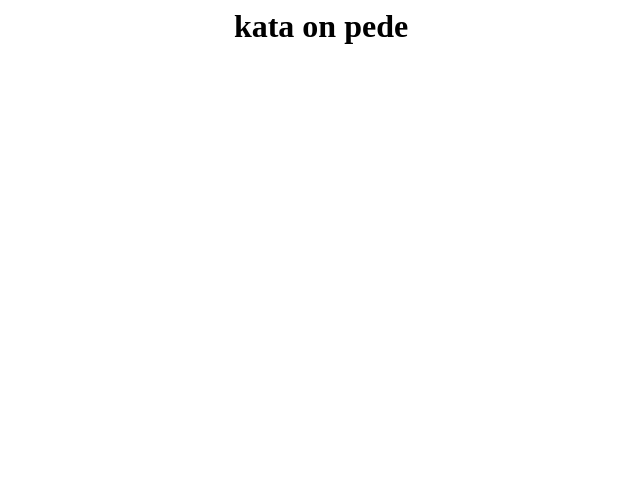
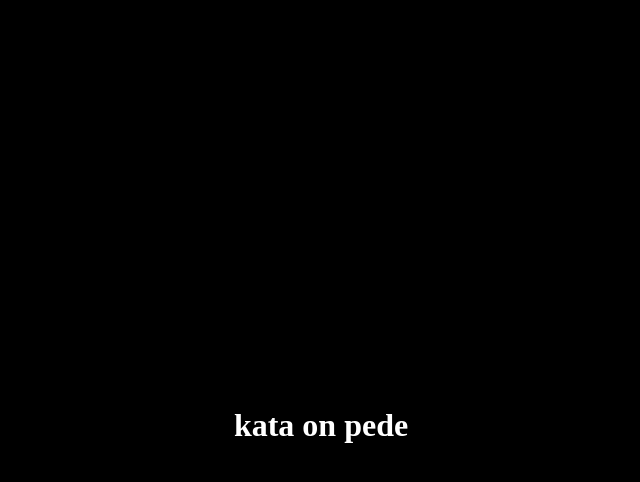
Before and after one commit to cqlnx/veebileht123, a plain HTML site: page index.html in a window 1280 px wide. Shown: the whole page, without its empty margins (319-959 px from the left). Drawn offline with Linux system fonts and the light colour scheme.

Commit message:
Update index.html

```diff
--- a/index.html
+++ b/index.html
@@ -1,8 +1,17 @@
 <html>
-  <body>
-    <style>
-h1 {text-align: center;}
+<body>
+<style>
+body {
+  background-color: black;
+}
+h1 {
+  color: white;
+  text-align: center;
+}
+
+
 </style>
-    <h1>kata on pede</h1>
-  </body>
+<br><br><br><br><br><br><br><br><br><br><br><br><br><br><br><br><br><br><br><br><br>
+<h1>kata on pede</h1>
+</body>
 </html>
```
